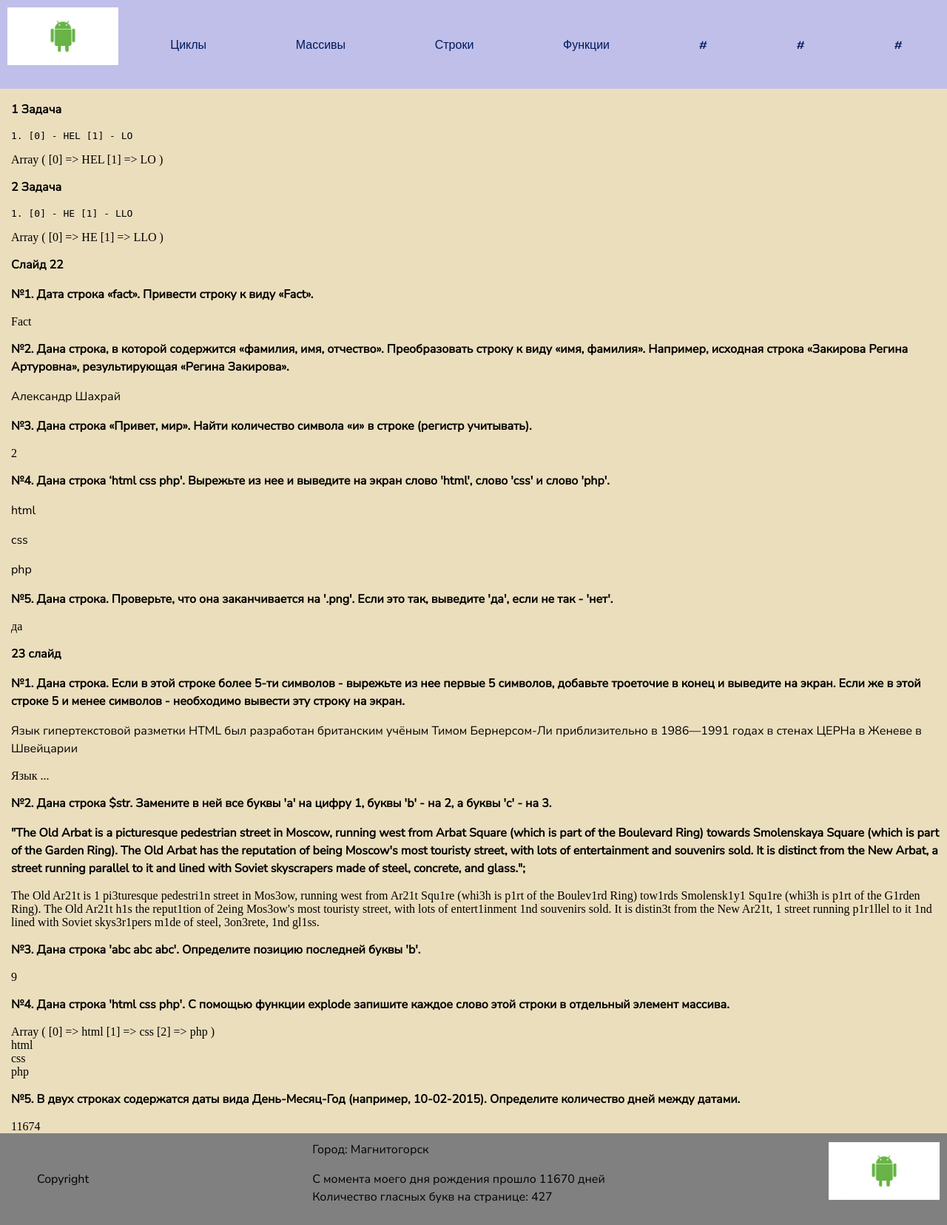
After one commit to IrinaZorina/fact15, a PHP site: page /string.php in a window 1280 px wide. The commit adds this page. Shown: the whole page at 74% size. Run offline with PHP 8.4, Linux system fonts and the light colour scheme.

Commit message:
new string portfolio

```diff
--- a/portfolio/array.php
+++ b/portfolio/array.php
@@ -1,4 +1,4 @@
-<?php require_once 'header/header.php' ?>
+<?php require_once 'inc/header.php' ?>
 <main class="page-main">
     <strong>
         <p>Слайд №15</p>
@@ -178,4 +178,4 @@ foreach ($arr as $key => $value) {
 
 </main>
 
-<?php require_once 'footer/footer.php' ?>
+<?php require_once 'inc/footer.php' ?>
--- a/portfolio/cycle.php
+++ b/portfolio/cycle.php
@@ -1,4 +1,4 @@
-<?php require_once 'header/header.php' ?>
+<?php require_once 'inc/header.php' ?>
 
 <main class="page-main">
     <p><strong>Слайд №23</strong></p>
@@ -110,4 +110,4 @@
     <br>
 </main>
 
-<?php require_once 'footer/footer.php' ?>
+<?php require_once 'inc/footer.php' ?>
--- /dev/null
+++ b/portfolio/inc/footer.php
@@ -0,0 +1,59 @@
+ <footer>
+     <ul class="flex-container">
+         <li>Copyright</li>
+         <li>Город: Магнитогорск
+             <p>
+                 <?
+                  // вывод даты от дня рождения
+                    $date = '30-10-1991';
+                    $date2 = date("d-m-Y");
+                    $result = date_diff(date_create($date), date_create($date2));
+                    echo "С момента моего дня рождения прошло $result->days  дней <br>";
+                    // количество гласных букв на странице
+                    $page_words = file_get_contents('index.php');
+                    $arr = mb_str_split($page_words);
+                    // print_r($arr);
+                    $vowels_words = 0;
+                    // перебираем массив
+                    for ($i = 0; $i < count($arr); $i++) {
+                        if ($arr[$i] == 'а' || $arr[$i] == 'А') {
+                            $vowels_words++;
+                        }
+                        if ($arr[$i] == 'е' || $arr[$i] == 'Е') {
+                            $vowels_words++;
+                        }
+                        if ($arr[$i] == 'ё' || $arr[$i] == 'Ё') {
+                            $vowels_words++;
+                        }
+                        if ($arr[$i] == 'и' || $arr[$i] == 'И') {
+                            $vowels_words++;
+                        }
+                        if ($arr[$i] == 'о' || $arr[$i] == 'О') {
+                            $vowels_words++;
+                        }
+                        if ($arr[$i] == 'у' || $arr[$i] == 'У') {
+                            $vowels_words++;
+                        }
+                        if ($arr[$i] == 'ы' || $arr[$i] == 'Ы') {
+                            $vowels_words++;
+                        }
+                        if ($arr[$i] == 'э' || $arr[$i] == 'Э') {
+                            $vowels_words++;
+                        }
+                        if ($arr[$i] == 'ю' || $arr[$i] == 'Ю') {
+                            $vowels_words++;
+                        }
+                        if ($arr[$i] == 'я' || $arr[$i] == 'Я') {
+                            $vowels_words++;
+                        }
+                    }
+                    echo 'Количество гласных букв на  странице:' . " " . $vowels_words . '<br>';
+                    ?>
+             </p>
+         </li>
+         <li class="logotip"></li>
+     </ul>
+ </footer>
+ </main>
+ </body>
+ </html>
--- a/portfolio/header/header.php
+++ b/portfolio/inc/header.php
@@ -19,16 +19,14 @@
                 <div class="logotip"></div>
             </a>
             <nav class="nav">
-                <div><a href="cycle.php" class="">Циклы</a> </div>
-                <div><a href="array.php" class="">Массивы</a> </div>
-                <div><a href="string.html" class="">Строки</a> </div>
-                <div><a href="functions.html" class="">Функции</a> </div>
-                <div><a href="#" class="">#</a> </div>
-                <div><a href="#" class="">#</a> </div>
-                <div><a href="#" class="">#</a> </div>
-                <div><a href="#" class="">#</a> </div>
-                <div><a href="#" class="">#</a> </div>
-                <div><a href="#" class="">#</a> </div>
+                <div><a href="cycle.php" target="_blank" class="">Циклы</a> </div>
+                <div><a href="array.php" target="_blank" class="">Массивы</a> </div>
+                <div><a href="string.php" target="_blank" class="">Строки</a> </div>
+                <div><a href="function.html" target="_blank" class="">Функции</a> </div>
+                <div><a href="#" target="_blank" class="">#</a> </div>
+                <div><a href="#" target="_blank" class="">#</a> </div>
+                <div><a href="#" target="_blank" class="">#</a> </div>
+
             </nav>
         </div>
     </header>
--- a/portfolio/index.php
+++ b/portfolio/index.php
@@ -1,4 +1,4 @@
-<?php require_once 'header/header.php' ?>
+<?php require_once 'inc/header.php' ?>
 <main>
     <div class="name">
         <h1>Шахрай Александр</h1>
@@ -8,7 +8,15 @@
         </div>
         <div class="about_me">
             <h2>Обо мне</h2>
-            <p>Всем привет. Меня зовут Александр. Мне 31 год. </p>
+            <p>
+                <?
+                // Текст первой фразы окрасить в произвольный цвет
+                $about_me = 'Всем привет. Меня зовут Александр. Мне 31 год.';
+                $arr_about_me = explode('. ', $about_me);
+                // print_r($arr_about_me);
+                echo str_replace($arr_about_me[0], "<span style='color:blue'>  $arr_about_me[0]  </span>", $about_me);
+                ?>
+            </p>
             <i>
                 <p>Я начинаю путь в новое для себя направление веб-разработки и хочу рассказать о том, чем
                     занимаюсь:
@@ -34,10 +42,22 @@
         <div class="feedback">
             <h2>О курсе</h2>
             <p>
-                Мнение о курсе сложно составить по нескольким урокам, на данный момент могу отметить небольшое
+                <?
+                //Каждое четное слово окрасить в первый цвет, каждое нечетное слово окрасить во второй цвет.
+                $feedback_me = 'Мнение о курсе сложно составить по нескольким урокам, на данный момент могу отметить небольшое
                 количество учащихся, что позволит проработать индивидуально ошибки. Понравился формат обучения и
                 внимательность преподавателя к каждому человеку, заставляет включаться в процесс. Надеюсь, что и
-                последующие уроки будут проходить для меня комфортно, а материал усваиваться легко и быстро. <strong>P.S Тяжело даются математические задачи.</strong>
+                последующие уроки будут проходить для меня комфортно, а материал усваиваться легко и быстро. <strong>P.S Тяжело даются математические задачи.</strong>';
+                $arr_feedback_me = explode(' ', $feedback_me);
+                // print_r($arr_feedback_me);
+                foreach ($arr_feedback_me as $key => $value) {
+                    if ($key % 2 == 0) {
+                        echo "<span style='color:#A018FF'> $value </span>" . ' ';
+                    } else {
+                        echo "<span style='color:green'> $value </span>" . ' ';
+                    }
+                }
+                ?>
             </p>
         </div>
     </div>
@@ -73,4 +93,4 @@
         </div>
     </section>
 
- <?php require_once 'footer/footer.php' ?>
+    <?php require_once 'inc/footer.php' ?>
--- /dev/null
+++ b/portfolio/string.php
@@ -0,0 +1,192 @@
+<?php require_once 'inc/header.php' ?>
+
+<main class="page-main">
+    <p class="font">1 Задача</p>
+    <P>
+    <pre>1. [0] - HEL [1] - LO</pre>
+    </P>
+    <?php
+
+    $str = "HELLO";
+    $arr = str_split($str, 3);
+    print_r($arr);
+
+    ?>
+    <p class="font">2 Задача</p>
+    <P>
+    <pre>1. [0] - HE [1] - LLO</pre>
+    </P>
+
+    <?php
+
+    $str2 = mb_substr($str, 0, 2);
+    // echo $str2;
+    $str3 = mb_substr($str, 2, 3);
+    // echo $str3;
+    $arr2 = [$str2, $str3];
+    print_r($arr2);
+    // или так
+    // echo "<br>";
+    // $arr2[0] = mb_substr($str, 0, 2);
+    // $arr2[1] = mb_substr($str, 2, 3);
+    // print_r($arr2);
+    ?>
+    <p class="font">Слайд 22</p>
+    <p class="font">№1. Дата строка «fact». Привести строку к виду «Fact».</p>
+
+    <?php
+    $str4 = 'fact';
+    $str5 = str_replace('f', 'F', $str4);
+    echo $str5;
+    // или так через функцию
+    // echo ucfirst($str);
+
+    ?>
+    <p class="font">№2. Дана строка, в которой содержится «фамилия, имя, отчество». Преобразовать строку к виду «имя, фамилия». Например, исходная строка «Закирова Регина Артуровна», результирующая «Регина Закирова».
+    </p>
+
+    <?php
+
+    $str6 = 'Шахрай Александр Николаевич';
+    $str7 = mb_substr($str6, 0, 6);
+    // echo $str6;
+    $str8 = mb_substr($str6, 7, 9);
+    // echo $str7;
+    echo "<p>$str8 $str7</p>";
+
+    // или так
+    // $arr3 = explode(" ",$str6);
+    // print_r($arr6);
+    // echo "<br>";
+    // print_r($arr6[1]);
+    // echo " ";
+    // print_r($arr6[0]);
+    // echo "<br>";
+
+    ?>
+
+    <p class="font">№3. Дана строка «Привет, мир». Найти количество символа «и» в строке (регистр учитывать).</p>
+
+    <?php
+
+    $str = 'ПрИвет, мИр!';
+    $char = 0;
+    $arr = mb_str_split($str);
+    // print_r($arr);
+    // echo "<br>";
+    for ($i = 0; $i < count($arr); $i++) {
+        if ($arr[$i] == 'и' || $arr[$i] == 'И') {
+            $char = $char + 1;
+        }
+    }
+    echo $char;
+
+    ?>
+
+    <p class="font">№4. Дана строка ‘html css php'. Вырежьте из нее и выведите на экран слово 'html', слово 'css' и слово 'php'.</p>
+
+    <?php
+
+    $str9 = 'html css php';
+    $str10 = mb_substr($str9, 0, 4);
+    // echo $str10;
+    $str11 = mb_substr($str9, 5, 3);
+    // echo $str11;
+    $str12 = mb_substr($str9, 9, 3);
+    // echo $str12;
+    echo "<p>$str10</p>";
+    echo "<p>$str11</p>";
+    echo "<p>$str12</p>";
+
+
+    ?>
+
+    <p class="font">№5. Дана строка. Проверьте, что она заканчивается на '.png'. Если это так, выведите 'да', если не так - 'нет'.
+    </p>
+
+    <?php
+    $str15 = '  sffsgsgsggsgsggshaehhahrahaasqwrq.png';
+    if (substr($str15, -4, 4) == '.png') {
+        echo "да";
+    } else {
+        echo "нет";
+    }
+    ?>
+
+    <p class="font">23 слайд</p>
+    <p class="font">№1. Дана строка. Если в этой строке более 5-ти символов - вырежьте из нее первые 5 символов, добавьте троеточие в конец и выведите на экран. Если же в этой строке 5 и менее символов - необходимо вывести эту строку на экран.
+    </p>
+    <p>Язык гипертекстовой разметки HTML был разработан британским учёным Тимом Бернерсом-Ли приблизительно в 1986—1991 годах в стенах ЦЕРНа в Женеве в Швейцарии</p>
+
+    <?php
+    $str = 'Язык гипертекстовой разметки HTML был разработан британским учёным Тимом Бернерсом-Ли приблизительно в 1986—1991 годах в стенах ЦЕРНа в Женеве в Швейцарии';
+    $length = mb_strlen($str);
+    if ($length > 5) {
+        echo mb_substr($str, 0, 5) . '...';
+    } else {
+        echo $str;
+    }
+
+    ?>
+
+    <p class="font">№2. Дана строка $str. Замените в ней все буквы 'a' на цифру 1, буквы 'b' - на 2, а буквы 'c' - на 3.</p>
+    <p class="font">"The Old Arbat is a picturesque pedestrian street in Moscow, running west from Arbat Square (which is part of the Boulevard Ring) towards Smolenskaya Square (which is part of the Garden Ring). The Old Arbat has the reputation of being Moscow's most touristy street, with lots of entertainment and souvenirs sold. It is distinct from the New Arbat, a street running parallel to it and lined with Soviet skyscrapers made of steel, concrete, and glass.";</p>
+
+    <?php
+
+    $str16 = "The Old Arbat is a picturesque pedestrian street in Moscow, running west from Arbat Square (which is part of the Boulevard Ring) towards Smolenskaya Square (which is part of the Garden Ring). The Old Arbat has the reputation of being Moscow's most touristy street, with lots of entertainment and souvenirs sold. It is distinct from the New Arbat, a street running parallel to it and lined with Soviet skyscrapers made of steel, concrete, and glass.";
+
+    $str17 = str_replace("a", "1", $str16);
+    $str18 = str_replace("b", "2", $str17);
+    $str19 = str_replace("c", "3", $str18);
+    echo $str19;
+    // Или так
+    // echo str_replace(['a', 'b', 'c'], ['1', '2', '3'], $str16);
+    ?>
+
+    <p class="font">№3. Дана строка 'abc abc abc'. Определите позицию последней буквы 'b'.</p>
+
+    <?php
+
+    $str20 = 'abc abc abc';
+    echo strpos($str20, 'b', 6);
+
+    ?>
+
+    <p class="font">№4. Дана строка 'html css php'. С помощью функции explode запишите каждое слово этой строки в отдельный элемент массива.
+    </p>
+
+    <?php
+
+    $str20 = 'html css php';
+    $arr5 = explode(" ", $str20);
+    print_r($arr5);
+    echo "<br>";
+    print_r($arr5[0]);
+    echo "<br>";
+    print_r($arr5[1]);
+    echo "<br>";
+    print_r($arr5[2]);
+    // Или так
+    // $arr5 = explode(" ", $str20);
+    // for ($i = 0; $i < count($arr5); $i++) {
+    // echo $arr5[$i] . " <br>";
+    ?>
+
+
+    <p class="font">№5. В двух строках содержатся даты вида День-Месяц-Год (например, 10-02-2015).
+        Определите количество дней между датами.</p>
+
+    <?php
+
+    $date = date_create('30-10-1991');
+    $date2 = date_create('16-10-2023');
+    // $date2 = date("d-m-Y");
+    // // echo $date2;
+    $result = date_diff($date, $date2);
+    echo $result->days;
+    ?>
+
+</main>
+
+<?php require_once 'inc/footer.php' ?>
--- a/portfolio/styles/styles.css
+++ b/portfolio/styles/styles.css
@@ -28,6 +28,7 @@ p,li{
     font-family: 'Nunito Sans', sans-serif;
     line-height:1.5;
 }
+
 li{
     margin: 10px;
 }
@@ -38,6 +39,7 @@ a {
 }
 a:hover{
     color:red;
+
 }
     /* header */
 
```
Also changed, not shown: portfolio/footer/footer.php (deleted, +0 -10 lines).
